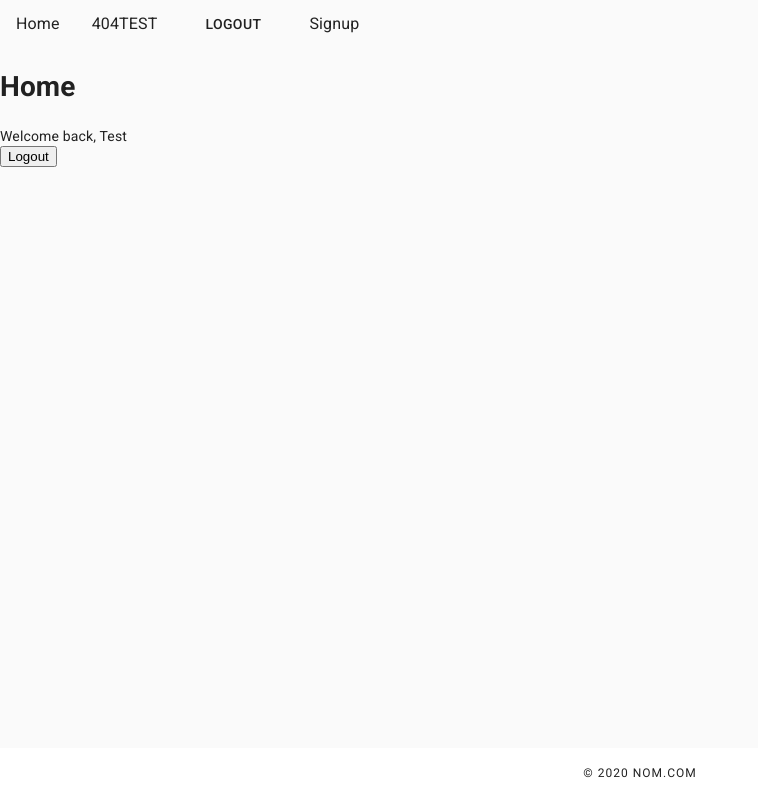
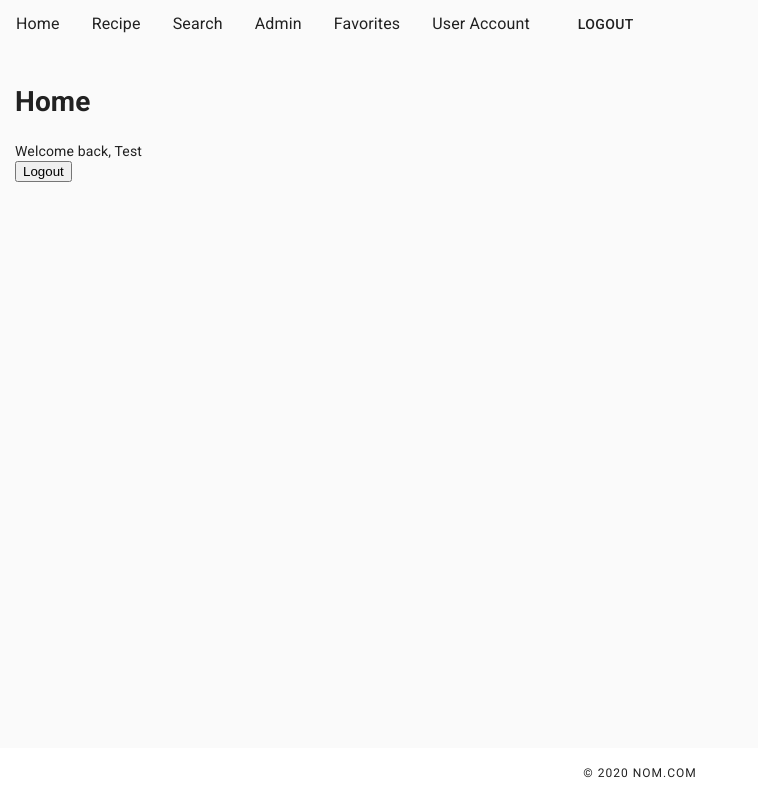
Before and after one commit to nom-com/CuttingBoard-frontend, a React (Create React App) app: page / in a window 1280 px wide. Both pictures are taken after a click on the button "Login". Shown: the whole page, without its empty margins (0-758 px from the left). Built offline with nearby package versions, Linux system fonts and the light colour scheme.

Commit message:
'wire-framed' components and created base components with flex-base body

```diff
--- a/src/App.css
+++ b/src/App.css
@@ -15,6 +15,13 @@ footer {
   /* background-color: #e8b787; */
 }
 
+.page-body-content {
+  flex: 1 1 0%;
+  padding: 15px;
+  margin: 0px 0px 50px 0px;
+  /* background-color: #ffdd9a; */
+}
+
 .wrapper {
   display: flex;
   flex-direction: column;
--- a/src/App.js
+++ b/src/App.js
@@ -14,6 +14,11 @@ import { StoreProvider } from "./utils/GlobalState";
 import { AuthProvider } from "./utils/AuthContext";
 import "./App.css";
 import UserAccountForm from "./components/UserAccountForm";
+import Favorites from "./pages/Favorites";
+import Admin from "./pages/Admin";
+import Recipe from "./pages/Recipe";
+import UserAccount from "./pages/UserAccount";
+import Search from "./pages/Search";
 
 // TODO: Dan, research material UI themeing context
 let theme = createMuiTheme();
@@ -32,6 +37,11 @@ function App() {
                 <Route exact path='/' component={Landing} />
                 <Route exact path='/login' component={Login} />
                 <Route exact path='/signup' component={UserAccountForm} />
+                <Route exact path='/favorites' component={Favorites}/>
+                <Route exact path='/admin' component={Admin}/>
+                <Route exact path='/recipe/:id' component={Recipe}/>
+                <Route exact path='/search' component={Search}/>
+                <Route exact path='/user-account' component={UserAccount}/>
                 <Route path='/' render={() => <div>NOTFOUND</div>} />
               </Switch>
               <Footer />
--- a/src/components/Nav.js
+++ b/src/components/Nav.js
@@ -19,20 +19,41 @@ const Nav = () => {
         <ListItemLink to='/' primary='Home' />
       </Grid>
       <Grid item>
-        <ListItemLink to='/what' primary='404TEST' />
+        <ListItemLink to='/recipe/12' primary='Recipe' />
+      </Grid>
+      <Grid item>
+        <ListItemLink to='/search' primary='Search' />
       </Grid>
       {authState.username ? (
-        <Grid item>
-            <Logout/>
-        </Grid>
+        <React.Fragment>
+          {authState.admin ? (
+            <Grid item>
+            <ListItemLink to='/admin' primary='Admin' />
+          </Grid>
+          ) : (
+            <React.Fragment></React.Fragment>
+          )}
+          <Grid item>
+            <ListItemLink to='/favorites' primary='Favorites' />
+          </Grid>
+          <Grid item>
+            <ListItemLink to='/user-account' primary='User Account' />
+          </Grid>
+          <Grid item>
+            <Logout />
+          </Grid>
+        </React.Fragment>
       ) : (
+        <React.Fragment>
+
         <Grid item>
           <ListItemLink to='/login' primary='Login' />
         </Grid>
+              <Grid item>
+              <ListItemLink to='/signup' primary='Signup' />
+            </Grid>
+        </React.Fragment>
       )}
-      <Grid item>
-        <ListItemLink to='/signup' primary='Signup' />
-      </Grid>
     </Grid>
   );
 };
--- /dev/null
+++ b/src/pages/Admin.js
@@ -0,0 +1,12 @@
+import React from "react";
+
+const Admin = () => {
+
+  return (
+    <div className='page-body-content'>
+      <h1>Admin</h1>
+    </div>
+  );
+};
+
+export default Admin;
--- /dev/null
+++ b/src/pages/Favorites.js
@@ -0,0 +1,12 @@
+import React from "react";
+
+const Favorites = () => {
+
+  return (
+    <div className='page-body-content'>
+      <h1>Favorites</h1>
+    </div>
+  );
+};
+
+export default Favorites;
--- a/src/pages/Landing.js
+++ b/src/pages/Landing.js
@@ -7,7 +7,7 @@ const Landing = () => {
   const [authState, authDispatch] = useAuthContext();
 
   return (
-    <div>
+    <div className='page-body-content'>
       <h1>Home</h1>
       {authState.username ? (
         <div>Welcome back, {authState.username}</div>
@@ -19,7 +19,7 @@ const Landing = () => {
       ) : (
         <button
           onClick={() =>
-            authDispatch({ type: LOGIN_USER, username: "Test", admin: false })
+            authDispatch({ type: LOGIN_USER, username: "Test", admin: true })
           }>
           Login
         </button>
--- a/src/pages/Login.js
+++ b/src/pages/Login.js
@@ -6,21 +6,18 @@ import Container from "@material-ui/core/Container";
 import Logout from "../components/Logout";
 
 const Landing = () => {
-
   const [authState, authDispatch] = useAuthContext();
 
   return (
-    <Container>
-      <div>
+    <div className='page-body-content'>
+      <Container>
         {authState.username ? (
-          <div>
-            Welcome back, {authState.username}
-          </div>
+          <div>Welcome back, {authState.username}</div>
         ) : (
-          <LoginForm/>
+          <LoginForm />
         )}
-      </div>
-    </Container>
+      </Container>
+    </div>
   );
 };
 
--- /dev/null
+++ b/src/pages/Recipe.js
@@ -0,0 +1,15 @@
+import React from "react";
+
+const dummyRecipeObj = {};
+
+const Recipe = (props) => {
+
+  //  useEffect to API get by ID etc...
+  return (
+    <div className='page-body-content'>
+      <h1>Recipe ID: {props.match.params.id}</h1>
+    </div>
+  );
+};
+
+export default Recipe;
--- /dev/null
+++ b/src/pages/Search.js
@@ -0,0 +1,12 @@
+import React from "react";
+
+const Search = () => {
+
+  return (
+    <div className='page-body-content'>
+      <h1>Search</h1>
+    </div>
+  );
+};
+
+export default Search;
--- /dev/null
+++ b/src/pages/UserAccount.js
@@ -0,0 +1,12 @@
+import React from "react";
+
+const UserAccount = () => {
+
+  return (
+    <div className='page-body-content'>
+      <h1>UserAccount</h1>
+    </div>
+  );
+};
+
+export default UserAccount;
```
Also changed, not shown: 1 other file (tests, documents, lock files or other folders).
